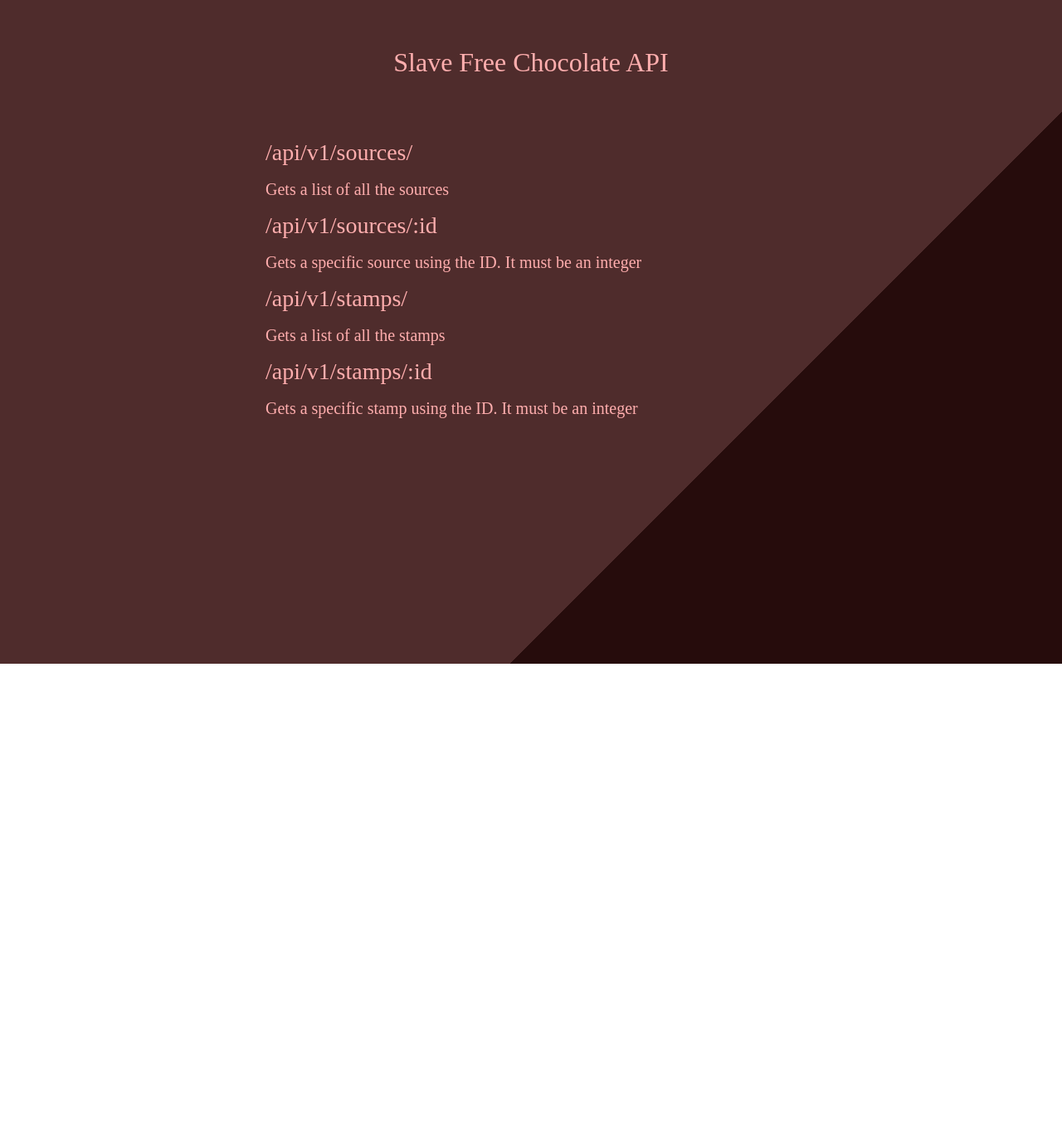
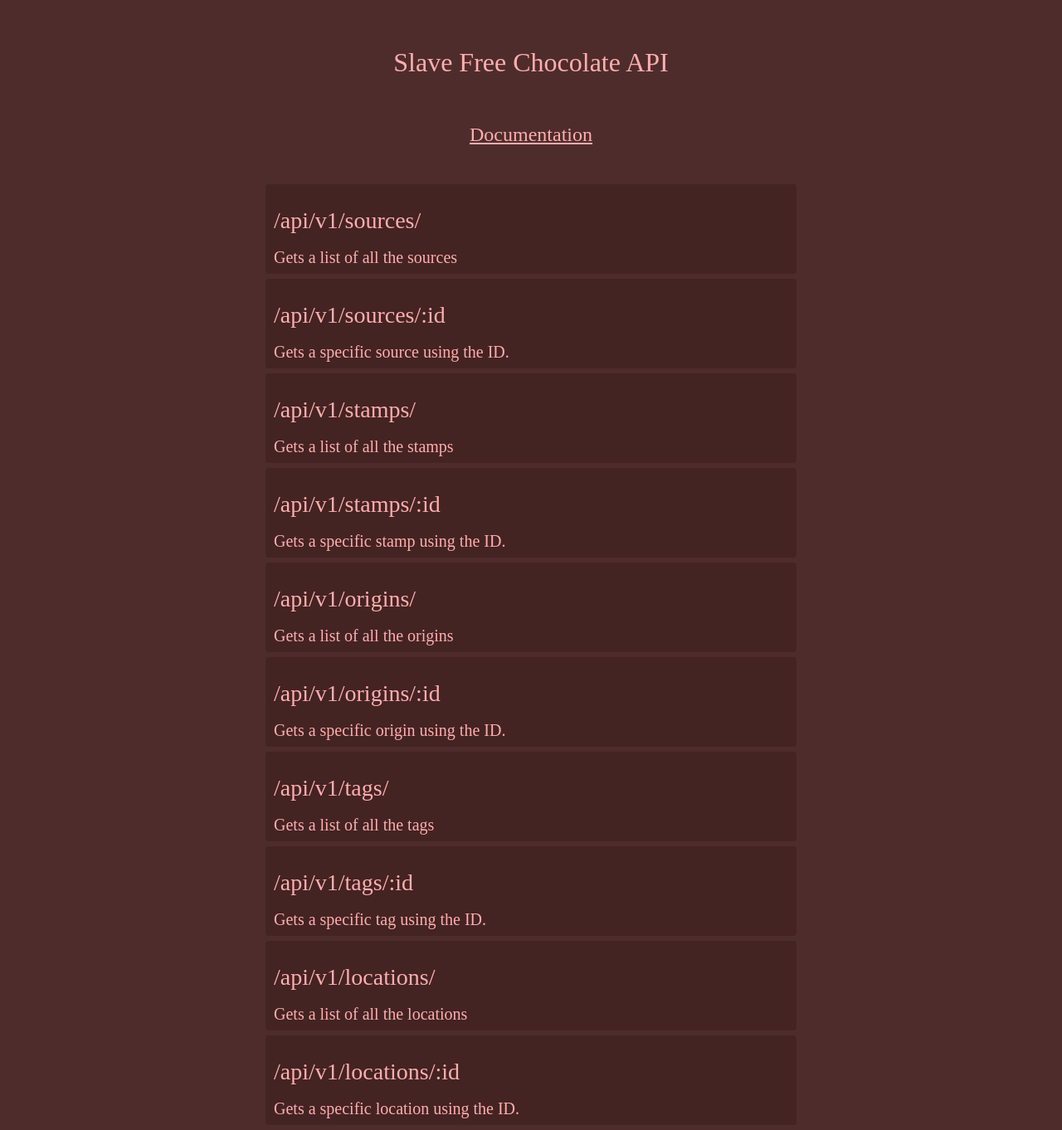
Before and after one commit to Gibbo3771/slave-free-chocolate, a React (Create React App) app in the folder client/: page / in a window 1280 px wide. Shown: the whole page at 83% size. Before the commit the page ends 800 px from the top, so only its background shows below. Built offline with nearby package versions, Linux system fonts and the light colour scheme.

Commit message:
version update. cleaned up front end

```diff
--- a/client/src/components/Endpoint/Endpoint.js
+++ b/client/src/components/Endpoint/Endpoint.js
@@ -3,10 +3,12 @@ import "./style.css";
 
 const Endpoint = props => {
   return (
-    <div>
-      <h1 className="url">{props.url}</h1>
-      <p className="desc">{props.desc}</p>
-    </div>
+    <a className="endpoint-link" href={props.href}>
+      <div className="endpoint">
+        <h1 className="url">{props.url}</h1>
+        <p className="desc">{props.desc}</p>
+      </div>
+    </a>
   );
 };
 
--- a/client/src/components/Endpoint/style.css
+++ b/client/src/components/Endpoint/style.css
@@ -7,3 +7,21 @@
   font-size: 20px;
   padding-top: 20px;
 }
+
+.endpoint-link {
+  text-decoration: none;
+  color: inherit;
+  transition: color 0.25s linear;
+  padding: 10px;
+  background: rgba(38, 12, 12, 0.267);
+  border-radius: 4px;
+  margin-bottom: 6px;
+  transition: transform 0.15s linear;
+}
+
+.endpoint-link:hover {
+  color: rgb(253, 246, 246);
+  transition: transform 0.25s ease-in;
+  background: rgba(36, 11, 11, 0.384);
+  transform: scale(1.025);
+}
--- a/client/src/components/Layout/Layout.js
+++ b/client/src/components/Layout/Layout.js
@@ -7,19 +7,62 @@ const Layout = props => {
   return (
     <div className="layout">
       <Title />
+      <a
+        className="docs"
+        href="https://github.com/Gibbo3771/slave-free-chocolate/wiki"
+      >
+        <p>Documentation</p>
+      </a>
       <div className="flex">
         <Endpoint
           url="/api/v1/sources/"
           desc="Gets a list of all the sources"
+          href="/api/v1/sources/"
         />
         <Endpoint
           url="/api/v1/sources/:id"
-          desc="Gets a specific source using the ID. It must be an integer"
+          desc="Gets a specific source using the ID."
+          href="/api/v1/sources/22"
         />
-        <Endpoint url="/api/v1/stamps/" desc="Gets a list of all the stamps" />
+        <Endpoint
+          url="/api/v1/stamps/"
+          desc="Gets a list of all the stamps"
+          href="/api/v1/stamps/"
+        />
         <Endpoint
           url="/api/v1/stamps/:id"
-          desc="Gets a specific stamp using the ID. It must be an integer"
+          desc="Gets a specific stamp using the ID."
+          href="/api/v1/stamps/3"
+        />
+        <Endpoint
+          url="/api/v1/origins/"
+          desc="Gets a list of all the origins"
+          href="/api/v1/origins/"
+        />
+        <Endpoint
+          url="/api/v1/origins/:id"
+          desc="Gets a specific origin using the ID."
+          href="/api/v1/origins/3"
+        />
+        <Endpoint
+          url="/api/v1/tags/"
+          desc="Gets a list of all the tags"
+          href="/api/v1/tags/"
+        />
+        <Endpoint
+          url="/api/v1/tags/:id"
+          desc="Gets a specific tag using the ID."
+          href="/api/v1/tags/3"
+        />
+        <Endpoint
+          url="/api/v1/locations/"
+          desc="Gets a list of all the locations"
+          href="/api/v1/locations/"
+        />
+        <Endpoint
+          url="/api/v1/locations/:id"
+          desc="Gets a specific location using the ID."
+          href="/api/v1/locations/3"
         />
       </div>
     </div>
--- a/client/src/components/Layout/style.css
+++ b/client/src/components/Layout/style.css
@@ -2,6 +2,7 @@
   display: grid;
   grid-template-areas:
     ". title ."
+    ". docs ."
     ". flex .";
   grid-template-rows: 150px auto;
   grid-template-columns: 1fr 2fr 1fr;
--- a/client/src/style.css
+++ b/client/src/style.css
@@ -3,10 +3,25 @@ body {
   height: 100%;
   width: 100%;
   /* background: rgb(38, 12, 12); */
-  background: linear-gradient(
-    -45deg,
-    rgba(38, 12, 12, 1) 32%,
-    rgba(79, 44, 44, 1) 32%
-  );
+  background: rgba(79, 44, 44, 1);
   color: #ffaeae;
 }
+
+#root {
+  margin-bottom: 3rem;
+}
+
+.docs {
+  grid-area: docs;
+  align-self: center;
+  justify-self: center;
+  text-decoration: underline;
+  font-size: 1.5em;
+  color: inherit;
+  padding-bottom: 2em;
+}
+
+.docs:hover {
+  color: rgb(253, 246, 246);
+  transition: color 0.25s linear;
+}
--- a/package.json
+++ b/package.json
@@ -1,6 +1,6 @@
 {
   "name": "slavefreechoco",
-  "version": "0.1.0",
+  "version": "0.2.0",
   "description": "This README would normally document whatever steps are necessary to get the application up and running.",
   "main": "index.js",
   "directories": {
```
